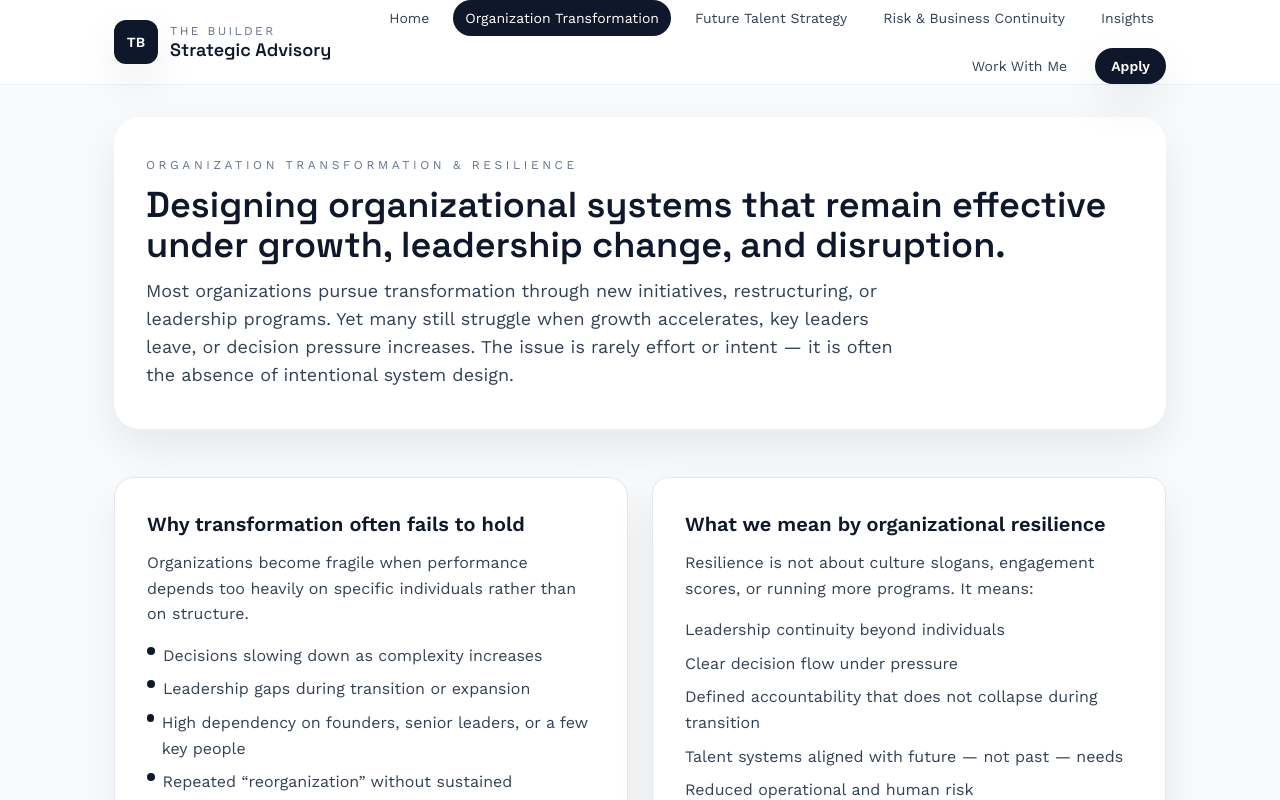
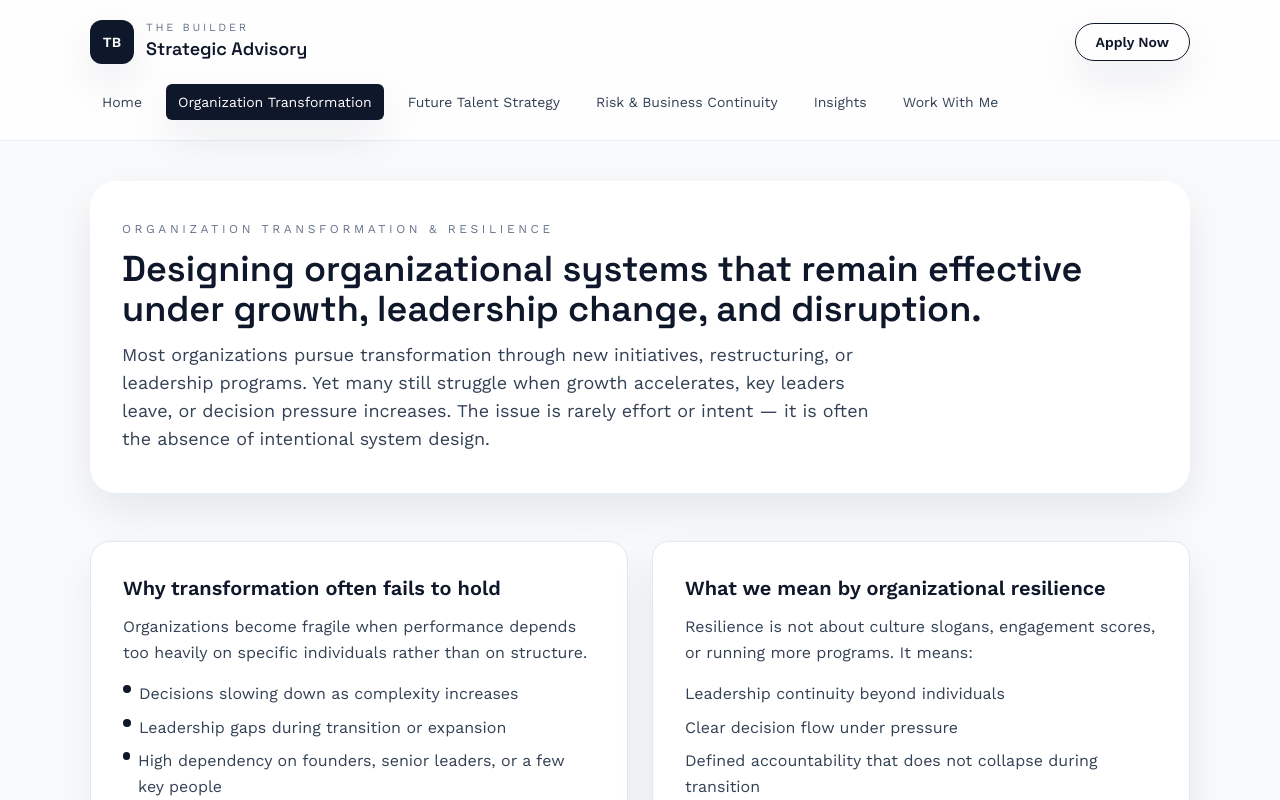
Before and after one commit to boypanjaitan16/thebuilder, a React (Vite) app: page /organization-transformation in a window 1280 px wide. Shown: the top 800 px of the page. Built offline with nearby package versions, Linux system fonts and the light colour scheme.

Commit message:
fix: refine header

```diff
--- /dev/null
+++ b/src/components/Header.tsx
@@ -0,0 +1,109 @@
+import { useEffect, useState } from 'react'
+import { NavLink, useLocation } from 'react-router-dom'
+import classNames from 'classnames'
+
+const navItems = [
+  { label: 'Home', to: '/' },
+  { label: 'Organization Transformation', to: '/organization-transformation' },
+  { label: 'Future Talent Strategy', to: '/future-talent-strategy' },
+  { label: 'Risk & Business Continuity', to: '/risk-and-business-continuity' },
+  { label: 'Insights', to: '/insights' },
+  { label: 'Work With Me', to: '/work-with-me' },
+]
+
+export function Header() {
+  const [open, setOpen] = useState(false)
+  const location = useLocation()
+
+  useEffect(() => {
+    setOpen(false)
+  }, [location.pathname])
+
+  return (
+    <header className="sticky top-0 z-20 border-b border-sand/70 bg-white/80 backdrop-blur">
+      <div className="container-page flex flex-col gap-5 py-5 px-5 xl:px-0">
+        <div className='flex flex-row justify-between items-center'>
+          <NavLink to="/" className="flex items-center gap-3">
+            <div className="flex h-11 w-11 items-center justify-center rounded-xl bg-ink text-sm font-semibold uppercase text-white shadow-soft">
+              TB
+            </div>
+            <div className="text-left leading-tight">
+              <p className="text-[11px] uppercase tracking-[0.25em] text-slate-500">
+                The Builder
+              </p>
+              <p className="font-display text-lg font-semibold text-ink">
+                Strategic Advisory
+              </p>
+            </div>
+          </NavLink>
+
+          <button
+            type="button"
+            className="inline-flex md:hidden h-11 w-11 items-center justify-center rounded-xl border border-sand bg-white text-ink shadow-sm transition hover:border-ink"
+            aria-label={open ? 'Close navigation' : 'Open navigation'}
+            onClick={() => setOpen((prev) => !prev)}
+          >
+            <div className="relative h-4 w-4">
+              <span
+                className={classNames(
+                  'absolute inset-x-0 top-0 h-0.5 bg-ink transition',
+                  open && 'translate-y-2 rotate-45',
+                )}
+              />
+              <span
+                className={classNames(
+                  'absolute inset-x-0 top-1/2 h-0.5 -translate-y-1/2 bg-ink transition',
+                  open && 'opacity-0',
+                )}
+              />
+              <span
+                className={classNames(
+                  'absolute inset-x-0 bottom-0 h-0.5 bg-ink transition',
+                  open && '-translate-y-2 -rotate-45',
+                )}
+              />
+            </div>
+          </button>
+          <NavLink
+            to="/apply"
+            className="items-center justify-center rounded-full border border-ink px-5 py-2 text-sm font-semibold text-ink shadow-soft transition hover:-translate-y-0.5 hidden md:inline-flex"
+          >
+            Apply Now
+          </NavLink>
+        </div>
+
+        <div
+          className={classNames(
+            'w-full flex-col md:w-auto md:flex-row md:items-center gap-5',
+            open ? 'flex' : 'hidden md:flex',
+          )}
+        >
+          <nav className="flex flex-col gap-2 text-sm md:flex-row md:items-center md:gap-3">
+            {navItems.map((item) => (
+              <NavLink
+                key={item.to}
+                to={item.to}
+                className={({ isActive }) =>
+                  classNames(
+                    'rounded-md px-3 py-2 transition-all duration-150',
+                    isActive
+                      ? 'bg-ink text-white shadow-soft'
+                      : 'text-slate-700 hover:bg-sand/70 hover:text-ink',
+                  )
+                }
+              >
+                {item.label}
+              </NavLink>
+            ))}
+          </nav>
+          <NavLink
+            to="/apply"
+            className="inline-flex md:hidden items-center justify-center rounded-full bg-ink px-4 py-3 text-sm font-semibold text-white shadow-soft w-full"
+          >
+            Apply
+          </NavLink>
+        </div>
+      </div>
+    </header>
+  )
+}
--- a/src/components/Layout.tsx
+++ b/src/components/Layout.tsx
@@ -1,15 +1,6 @@
 import { useEffect } from 'react'
 import { NavLink, Outlet, useLocation } from 'react-router-dom'
-import classNames from 'classnames'
-
-const navItems = [
-  { label: 'Home', to: '/' },
-  { label: 'Organization Transformation', to: '/organization-transformation' },
-  { label: 'Future Talent Strategy', to: '/future-talent-strategy' },
-  { label: 'Risk & Business Continuity', to: '/risk-and-business-continuity' },
-  { label: 'Insights', to: '/insights' },
-  { label: 'Work With Me', to: '/work-with-me' },
-]
+import { Header } from './Header'
 
 const footerLinks = [
   { label: 'About', to: '/about' },
@@ -27,55 +18,14 @@ export function Layout() {
 
   return (
     <div className="min-h-screen bg-mist text-ink">
-      <header className="sticky top-0 z-20 border-b border-sand/70 bg-white/90 backdrop-blur">
-        <div className="container-page flex flex-wrap items-center justify-between gap-4 py-4">
-          <div className="flex items-center gap-3">
-            <div className="flex h-11 w-11 items-center justify-center rounded-xl bg-ink text-sm font-semibold uppercase text-white shadow-soft">
-              TB
-            </div>
-            <div>
-              <p className="text-xs uppercase tracking-[0.2em] text-slate-500">
-                The Builder
-              </p>
-              <p className="font-display text-lg font-semibold leading-tight text-ink">
-                Strategic Advisory
-              </p>
-            </div>
-          </div>
+      <Header />
 
-          <nav className="flex flex-1 flex-wrap items-center justify-end gap-2 text-sm md:gap-3">
-            {navItems.map((item) => (
-              <NavLink
-                key={item.to}
-                to={item.to}
-                className={({ isActive }) =>
-                  classNames(
-                    'rounded-full px-3 py-2 transition-colors duration-200',
-                    isActive
-                      ? 'bg-ink text-white'
-                      : 'text-slate-700 hover:bg-sand/60 hover:text-ink',
-                  )
-                }
-              >
-                {item.label}
-              </NavLink>
-            ))}
-            <NavLink
-              to="/apply"
-              className="ml-1 inline-flex items-center rounded-full bg-ink px-4 py-2 text-sm font-semibold text-white shadow-soft transition hover:-translate-y-0.5 hover:bg-slate-900"
-            >
-              Apply
-            </NavLink>
-          </nav>
-        </div>
-      </header>
-
-      <main className="pb-20 pt-8">
+      <main className="py-5 xl:py-10 px-5 xl:px-0">
         <Outlet />
       </main>
 
       <footer className="border-t border-sand/70 bg-white py-10">
-        <div className="container-page flex flex-col gap-6 md:flex-row md:items-center md:justify-between">
+        <div className="container-page flex flex-col gap-6 md:flex-row md:items-center md:justify-between px-5 xl:px-0">
           <div>
             <p className="text-xs uppercase tracking-[0.2em] text-slate-500">
               The Builder
--- a/src/index.css
+++ b/src/index.css
@@ -29,7 +29,6 @@ a {
 .container-page {
   max-width: var(--page-max-width);
   margin: 0 auto;
-  padding: 0 1.5rem;
 }
 
 .glass-panel {
--- a/vite.config.ts
+++ b/vite.config.ts
@@ -1,7 +1,7 @@
 import { defineConfig } from 'vite'
 import react from '@vitejs/plugin-react'
 
-const baseFromEnv = process.env.VITE_BASE || '/thebuilder/'
+const baseFromEnv = process.env.VITE_BASE_PATH || '/'
 
 // https://vite.dev/config/
 export default defineConfig({
```
